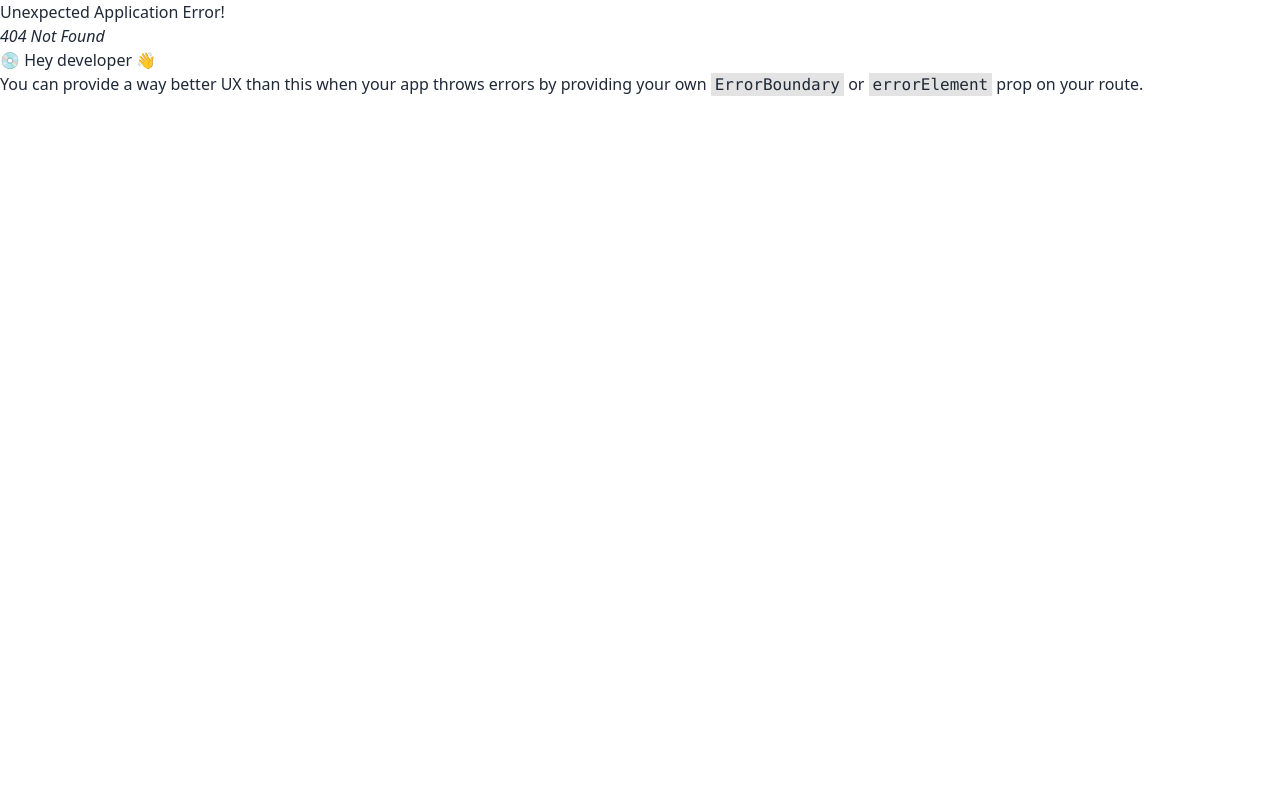
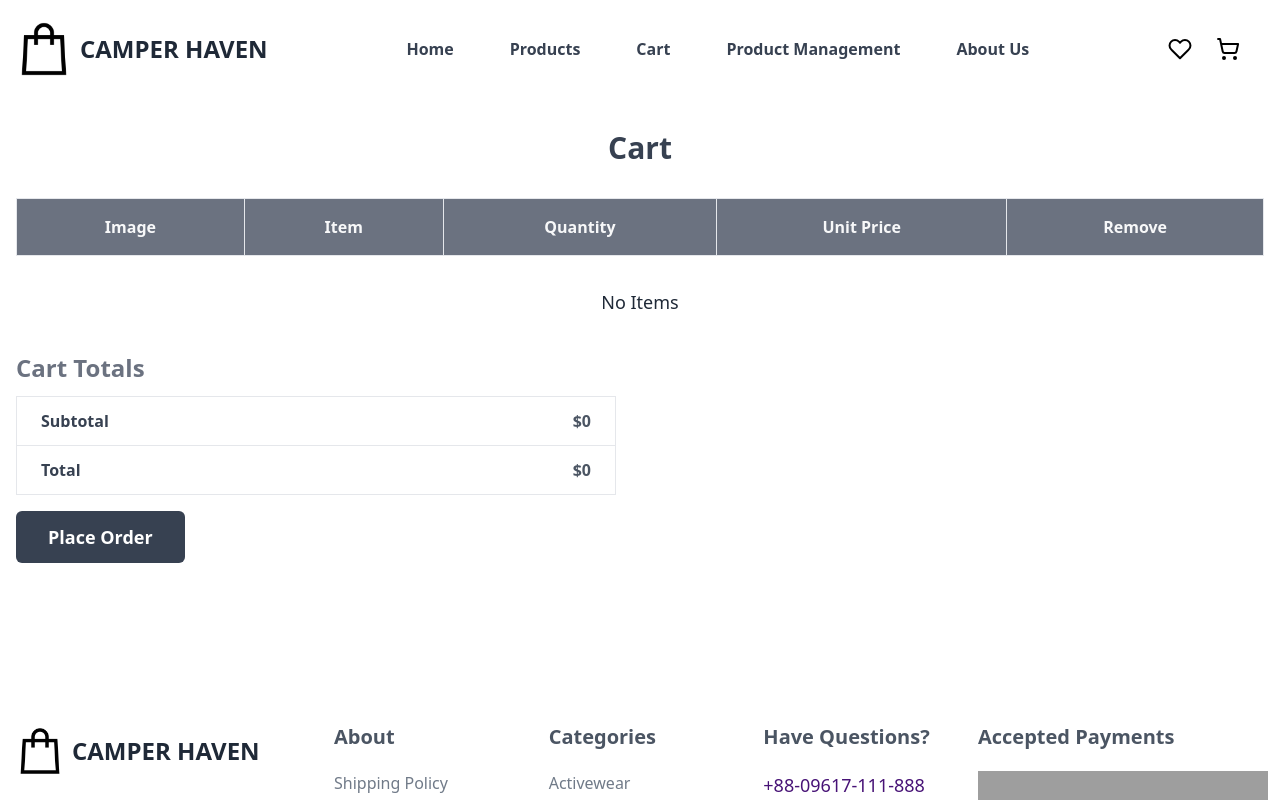
Before and after one commit to mohadeb550/Camper-Haven, a React (Vite) app: page /cart in a window 1280 px wide. Before the commit this address had no page. Shown: the top 800 px of the page. Built offline with nearby package versions, Linux system fonts and the light colour scheme; grey boxes are pictures that could not be loaded.

Commit message:
added cartSlice with all functionalities

```diff
--- a/src/components/layout/Navbar/Navbar.tsx
+++ b/src/components/layout/Navbar/Navbar.tsx
@@ -15,7 +15,7 @@ export default function Navbar() {
 
    <li ><NavLink to='/products' className={`cursor-pointer font-semibold  px-4 py-[3px] text-gray-700  hover:border-b-[1px] border-b-gray-400`} >Products</NavLink></li>
 
-   <li ><NavLink to='/' className={`cursor-pointer font-semibold  px-4 py-[3px] text-gray-700  hover:border-b-[1px] border-b-gray-400`} >Cart</NavLink></li>
+   <li ><NavLink to='/cart' className={`cursor-pointer font-semibold  px-4 py-[3px] text-gray-700  hover:border-b-[1px] border-b-gray-400`} >Cart</NavLink></li>
 
    <li ><NavLink to='/product-management' className={`cursor-pointer font-semibold  px-4 py-[3px] text-gray-700  hover:border-b-[1px] border-b-gray-400`} >Product Management</NavLink></li>
 
--- /dev/null
+++ b/src/pages/Cart.tsx
@@ -0,0 +1,156 @@
+import { useEffect, useState } from "react";
+import { RxCross2} from "react-icons/rx";
+import { useAppDispatch, useAppSelector } from "../redux/hooks";
+import { changeQuantity, removeProductFromCart, TCartItem } from "../redux/features/cart/cartSlice";
+import Swal from "sweetalert2";
+
+
+
+export default function Cart() {
+
+  const dispatch = useAppDispatch();
+  const cartItems: TCartItem[] = useAppSelector(state => state.cart);
+  const [ total , setTotal ] = useState(0);
+
+
+    useEffect(()=> {
+      const totalPrice = cartItems?.reduce((prevValue, currentValue: TCartItem) => prevValue + (currentValue.quantity * currentValue.price), 0);
+      setTotal(totalPrice);
+    },[cartItems])
+
+    const handleChangeQuantity = (productId: string, type: string) => {
+      dispatch(changeQuantity({
+        productId,
+        type
+      }))
+    }
+
+
+    const handleRemoveItem = (productId: string) => {
+
+      Swal.fire({
+        title: "Are you sure?",
+        text: "You won't be able to revert this!",
+        icon: "warning",
+        showCancelButton: true,
+        confirmButtonColor: "#3085d6",
+        cancelButtonColor: "#d33",
+        confirmButtonText: "Yes, delete it!"
+
+      }).then( async (result) => {
+        if (result.isConfirmed) {
+     dispatch(removeProductFromCart(productId))
+          Swal.fire({
+            title: "Deleted!",
+            text: "Item has been deleted.",
+            icon: "success"
+          });
+        }
+      });
+    }
+
+
+  return (
+   <section className="max-w-[1300px] mx-auto px-4 my-2 md:my-6 lg:my-10 mb-10">
+
+   <div className="flex justify-center items-center mb-6">
+   <h2 className="text-2xl md:text-3xl font-extrabold text-gray-700 "> Cart </h2>
+   </div>
+
+   {/* {isLoading && <span className="loading loading-dots text-orange-600/80 w-10 md:w-14 relative left-2/4"></span> } */}
+
+<div className="flex flex-col">
+  <div className="overflow-x-auto sm:-mx-6 lg:-mx-8">
+    <div className="inline-block min-w-full py-2 sm:px-6 lg:px-8">
+      <div className="overflow-hidden">
+        <table
+          className="min-w-full border text-center text-sm font-light dark:border-neutral-500">
+          <thead className="border-b font-medium dark:border-neutral-500">
+            <tr className="bg-gray-500 text-white/95 text-[12px] md:text-base">
+              <th
+                scope="col"
+                className="border-r px-6 py-0 md:py-2 lg:py-4 dark:border-neutral-500">
+                Image
+              </th>
+              <th
+                scope="col"
+                className="border-r px-6 py-0 md:py-2 lg:py-4 dark:border-neutral-500">
+                Item
+              </th>
+               <th
+                scope="col"
+                className="border-r px-6 py-0 md:py-2 lg:py-4 dark:border-neutral-500">
+                Quantity
+              </th>
+              <th
+                scope="col"
+                className="border-r px-6 py-0 md:py-2 lg:py-4 dark:border-neutral-500">
+                Unit Price
+              </th>
+
+
+              <th scope="col" className="px-6 py-0 lg:py-4"> Remove </th>
+            </tr>
+          </thead>
+          <tbody>
+
+          {cartItems?.map((product: TCartItem) =>  <tr key={product._id} className="border-b dark:border-neutral-500">
+              <td
+                className="whitespace-nowrap border-r px-6 py-4 font-medium dark:border-neutral-500 flex items-center justify-center">
+                <img src={product.image} className="w-[52px] h-[52px] md:w-24 md:h-24 object-contain" />
+              </td>
+              <td
+                className=" border-r font-medium text-sm md:text-lg  text-gray-600 text-start md:text-center px-6 py-4 dark:border-neutral-500">
+                {product.product_name}
+              </td>
+
+               <td
+                className="whitespace-nowrap font-medium  text-sm md:text-lg border-r px-6 py-4 dark:border-neutral-500">
+
+                  {/* handle Quantity  */}
+
+                  <div className="flex items-center gap-6 justify-center">
+                    <button
+                    onClick={() => handleChangeQuantity(product._id, 'INCREASE')}
+                     className="bg-gray-100 hover:bg-gray-200 size-8 text-2xl rounded-lg text-gray-500">+</button>
+                      <p>  {product.quantity}</p>
+                    <button
+                     onClick={() => handleChangeQuantity(product._id, 'DECREASE')}
+                     className="bg-gray-100 hover:bg-gray-200 size-8 text-2xl rounded-lg text-gray-500">-</button>
+                  </div>
+              </td>
+
+              <td
+                className="whitespace-nowrap font-medium  text-sm md:text-lg border-r px-6 py-4 dark:border-neutral-500">
+                {`${product.price}$`}
+              </td>
+
+              <td className="whitespace-nowrap px-6 py-4"> <button onClick={()=> handleRemoveItem(product._id) } className="bg-red-500 p-1 md:py-2 md:px-2 text-white rounded-full font-semibold transition-all hover:bg-red-600 text-sm md:text-base">
+              <RxCross2 className="text-xl"/> </button> </td>
+            </tr>)}
+
+          </tbody>
+        </table>
+
+        { !cartItems.length && <p className="text-base md:text-lg mt-8 text-center">No Items</p>}
+      </div>
+    </div>
+  </div>
+</div>
+
+<h2 className="mt-7 text-2xl font-extrabold text-gray-500 my-3"> Cart Totals </h2>
+<div className="border max-w-[600px]">
+  <div className="border-b flex items-center justify-between gap-3 py-3 px-6">
+    <h3 className="font-semibold text-gray-700 "> Subtotal </h3>
+    <p className="text-gray-600 font-semibold"> {`$${total}`} </p>
+  </div>
+  <div className="flex items-center justify-between gap-3 p-3 px-6">
+  <h3 className="font-semibold text-gray-700"> Total </h3>
+    <p className="text-gray-600 font-semibold"> {`$${total}`} </p>
+  </div>
+</div>
+
+<button className="bg-gray-700 rounded-md py-3 px-8 my-4 text-white font-semibold transition-all hover:bg-red-600 text-sm md:text-lg">Place Order</button>
+   </section>
+  )
+}
--- a/src/pages/ProductDetails.tsx
+++ b/src/pages/ProductDetails.tsx
@@ -15,14 +15,15 @@ import { ClipLoader } from "react-spinners"
 import { useGetSingleProductQuery } from "../redux/features/product/productApi"
 import { TProduct } from "../components/ui/Modal/CreateProductModal"
 import Rating from "react-rating"
+import { useAppDispatch } from "../redux/hooks"
+import { addProductToCart, TCartItem } from "../redux/features/cart/cartSlice"
 
 
 export default function ProductDetails() {
     const params = useParams();
     const { data, isLoading } = useGetSingleProductQuery(params.productId as string);
-
+    const dispatch = useAppDispatch()
    const product : TProduct = data?.data;
-
 
    if(isLoading ){return  <ClipLoader
     color='#000002'
@@ -34,6 +35,21 @@ export default function ProductDetails() {
 
    const {_id, product_name, images, price, rating, stock_quantity, description, category} = product;
 
+
+//    add item to cart
+     const handleAddProductToCart = () => {
+        const productData : TCartItem = {
+            _id : _id!,
+            product_name,
+            price : price,
+            image : images[0],
+            quantity : 1,
+            stock_quantity,
+            date : new Date().toDateString(),
+
+        }
+        dispatch(addProductToCart(productData))
+     }
 
 
   return (
@@ -69,8 +85,10 @@ export default function ProductDetails() {
     </div>
 
             <div className="flex gap-2">
-                <Link to={`/purchase-page/${_id}`}>
-                <button  className="bg-gray-800 disabled:bg-gray-300 py-4 px-14 text-white rounded font-semibold transition-all flex items-center gap-2 hover:bg-gray-700 text-sm md:text-base disabled:cursor-not-allowed" disabled={stock_quantity < 1}> <BsCart2 className="text-xl" />Add to cart </button></Link>
+
+                <button
+                onClick={handleAddProductToCart}
+                 className="bg-gray-800 disabled:bg-gray-300 py-4 px-14 text-white rounded font-semibold transition-all flex items-center gap-2 hover:bg-gray-700 text-sm md:text-base disabled:cursor-not-allowed" disabled={stock_quantity < 1}> <BsCart2 className="text-xl" />Add to cart </button>
                 <p className="flex items-center justify-center p-4 border rounded "> <GiSelfLove/> </p>
             </div>
 
--- a/src/pages/Products.tsx
+++ b/src/pages/Products.tsx
@@ -16,7 +16,6 @@ export default function Products() {
     const resetFilterQuery = () => {
       setFilterQuery({})
     }
-
   return (
 
 
--- /dev/null
+++ b/src/redux/features/cart/cartSlice.ts
@@ -0,0 +1,63 @@
+import { createSlice, PayloadAction } from "@reduxjs/toolkit";
+import { toast } from "sonner";
+
+export type TCartItem = {
+    _id : string;
+    product_name : string;
+    quantity : number;
+    stock_quantity : number;
+    price : number;
+    image : string;
+    date : string;
+}
+
+const initialState : TCartItem[] = []
+
+const cartSlice = createSlice({
+    name : 'cart',
+    initialState,
+    reducers : {
+        addProductToCart : (state, action : PayloadAction<TCartItem> )=> {
+            const newItem = action.payload;
+
+          const existingProduct = state.find(item => item._id === newItem._id);
+
+          if(existingProduct){
+            if(existingProduct.stock_quantity > existingProduct.quantity){
+                existingProduct.quantity += 1;
+            }else{
+                toast.error('You Cannot Add More Than Stock Quantity')
+            }
+          }else{
+            state.push(newItem);
+          }
+        },
+
+        removeProductFromCart : (state, action: PayloadAction<string>) => {
+            const productId = action.payload;
+            return state.filter(item => item._id !== productId);
+        },
+
+        changeQuantity : (state, action: PayloadAction<{ productId: string, type: string}>) => {
+            const { productId, type } = action.payload;
+            const product = state.find(item => item._id === productId);
+
+            if(type === 'INCREASE'){
+               if(product!.stock_quantity > product!.quantity){
+                product!.quantity += 1;
+               }else{
+                toast.error('You Cannot Add More Than Stock Quantity')
+               }
+            }
+            else if(type === 'DECREASE'){
+                if(product!.quantity > 1){
+                    product!.quantity -= 1;
+                }
+                return;
+            }
+        }
+    }
+})
+
+export const { addProductToCart, removeProductFromCart, changeQuantity } = cartSlice.actions;
+export default cartSlice.reducer;
--- /dev/null
+++ b/src/redux/hooks.ts
@@ -0,0 +1,6 @@
+import { useDispatch, useSelector } from 'react-redux'
+import type { RootState, AppDispatch } from './store'
+
+// Use throughout your app instead of plain `useDispatch` and `useSelector`
+export const useAppDispatch = useDispatch.withTypes<AppDispatch>()
+export const useAppSelector = useSelector.withTypes<RootState>()
--- a/src/redux/store.ts
+++ b/src/redux/store.ts
@@ -1,10 +1,13 @@
 
 import { configureStore } from "@reduxjs/toolkit";
 import baseApi from "./api/baseApi";
+import cartReducer from './features/cart/cartSlice'
+
 
 export const store = configureStore({
     reducer : {
         [baseApi.reducerPath] : baseApi.reducer,
+        cart : cartReducer,
     },
     middleware : (getDefaultMiddlewares) =>  getDefaultMiddlewares().concat(baseApi.middleware)
 
--- a/src/routes/router.tsx
+++ b/src/routes/router.tsx
@@ -4,6 +4,7 @@ import Home from "../pages/Home";
 import ProductManagement from "../pages/ProductManagement";
 import Products from "../pages/Products";
 import ProductDetails from "../pages/ProductDetails";
+import Cart from "../pages/Cart";
 
 export const router = createBrowserRouter([
     {
@@ -26,6 +27,10 @@ export const router = createBrowserRouter([
                 path: '/products/:productId',
                 element: <ProductDetails/>
             },
+            {
+                path: '/cart',
+                element: <Cart/>
+            },
         ]
     }
 ])
```
Lines whose indentation alone changed are shown as unchanged.
